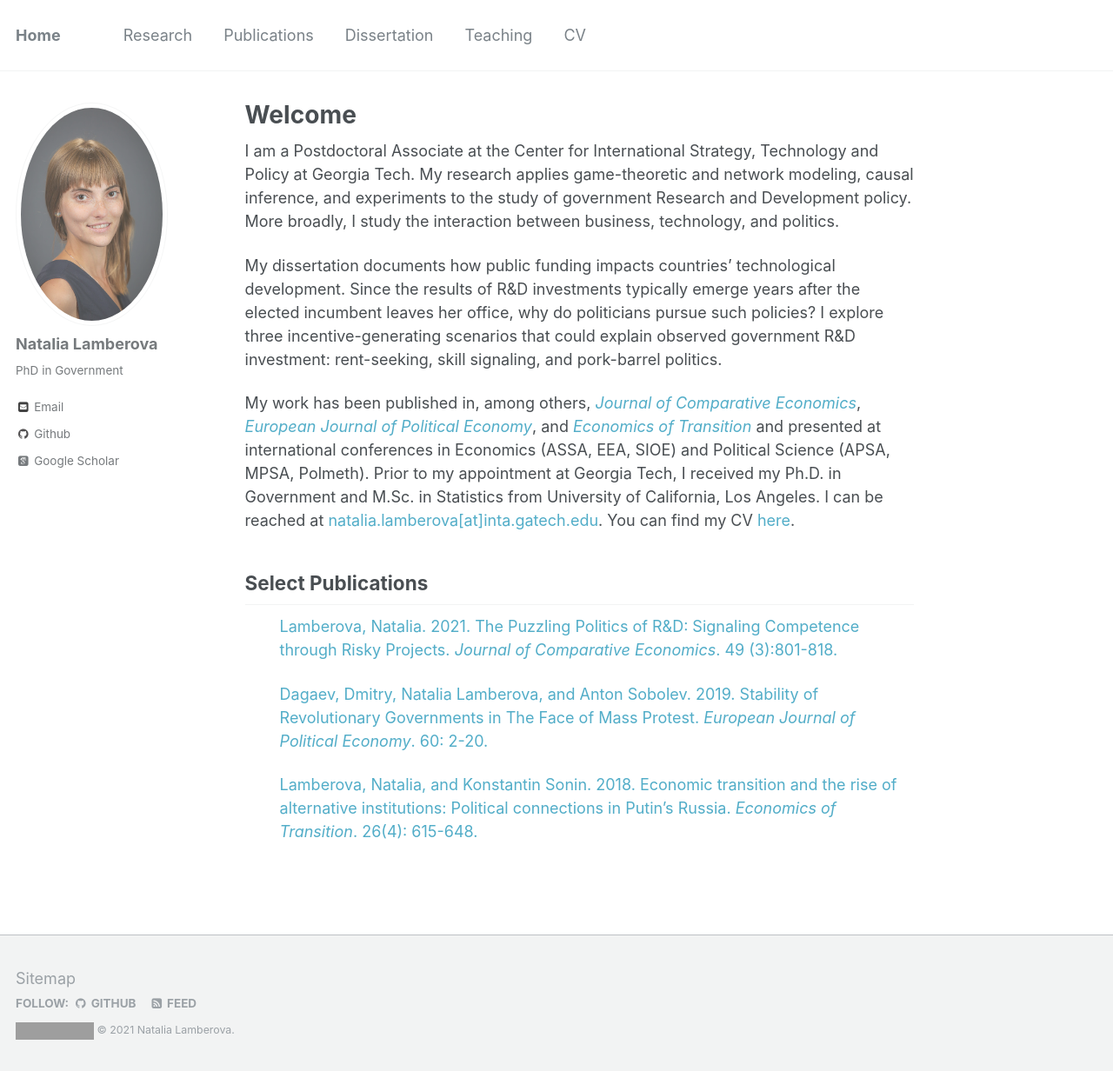
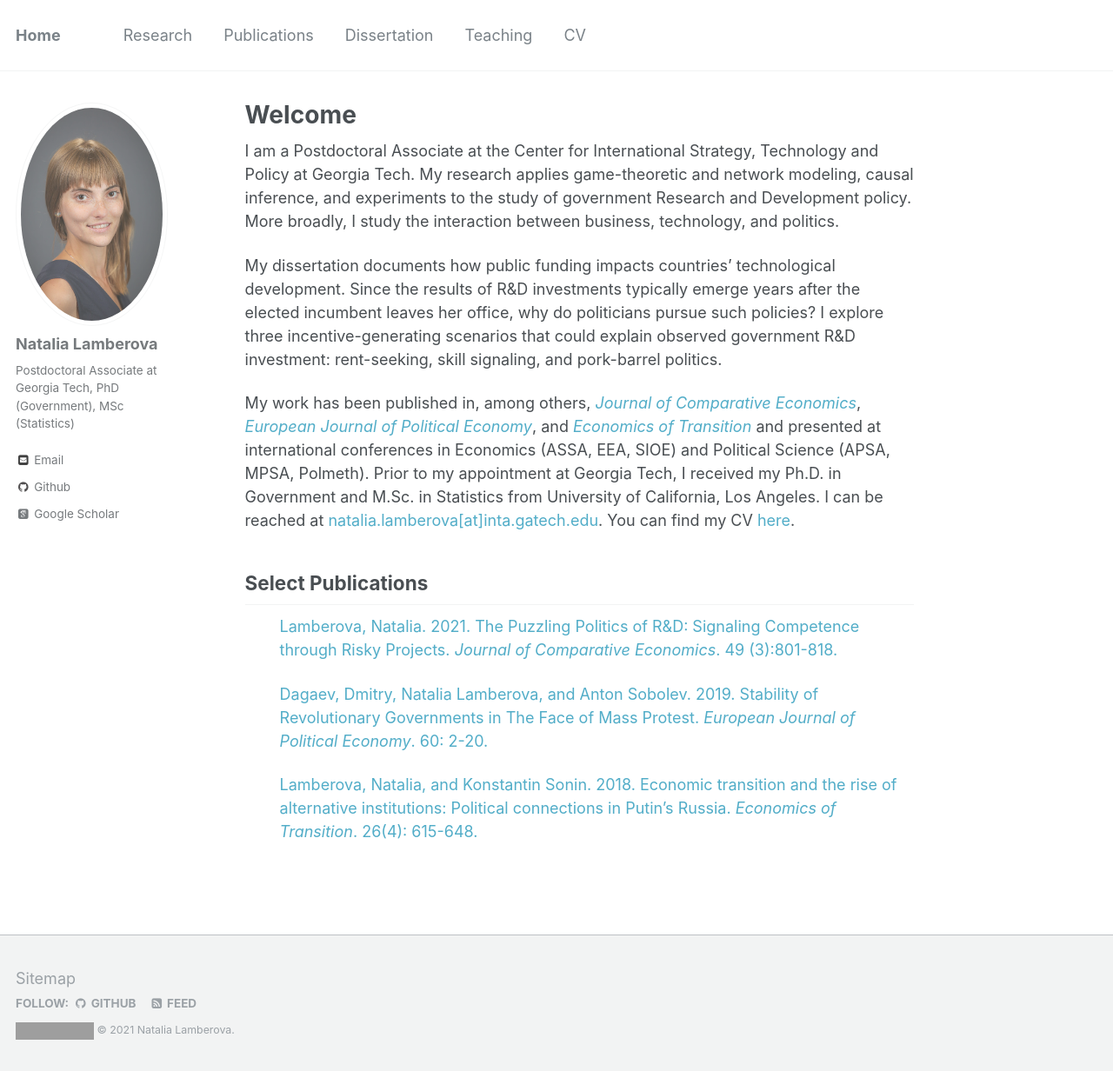
Before and after one commit to NataliaLamberova/NataliaLamberova.github.io, a Jekyll site: the page built from _pages/about.md, in a window 1280 px wide and 1232 px high. Shown: the whole window at 87% size. Built offline with Jekyll 4.4.1, drawn with Linux system fonts in a browser that asks for light colours; some web fonts are replaced; comment, search, counter and statistics services are not loaded; grey boxes are pictures that could not be loaded.

Commit message:
Update _config.yml

```diff
--- a/_config.yml
+++ b/_config.yml
@@ -80,7 +80,7 @@ analytics:
 author:
   name             : "Natalia Lamberova"
   avatar           : "profile.png"
-  bio              : "PhD in Government"
+  bio              : "Postdoctoral Associate at Georgia Tech, PhD (Government), MSc (Statistics)"
   location         :
   employer         :
   googlescholar    : "https://scholar.google.com/citations?user=NippiA8AAAAJ&hl=en"
```
